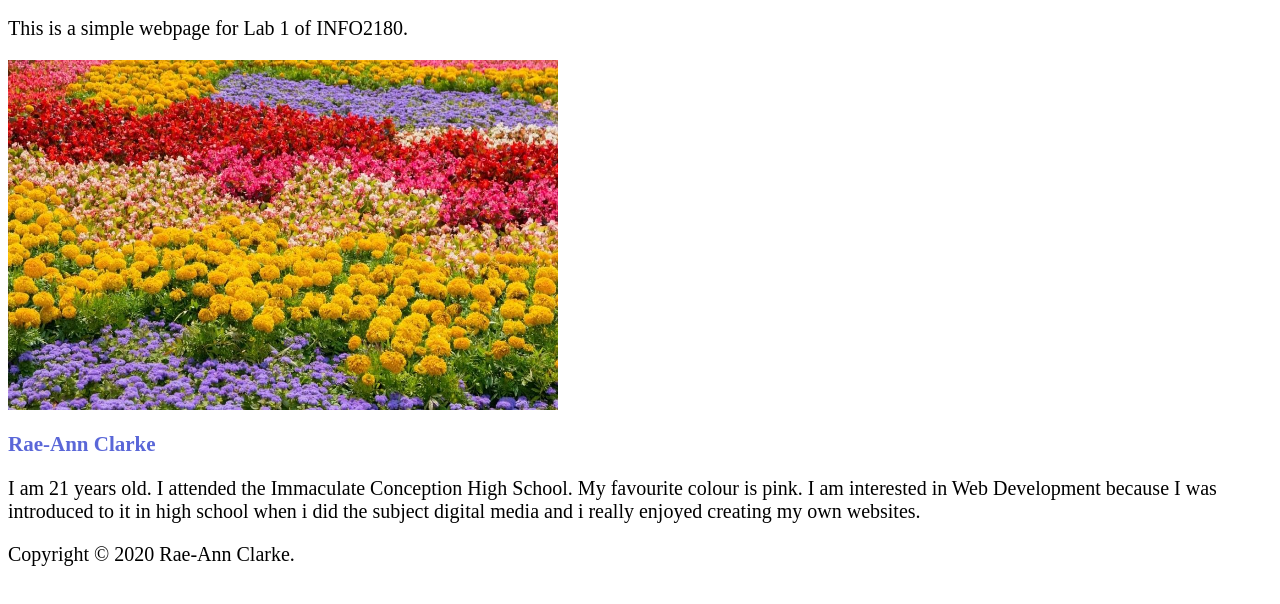
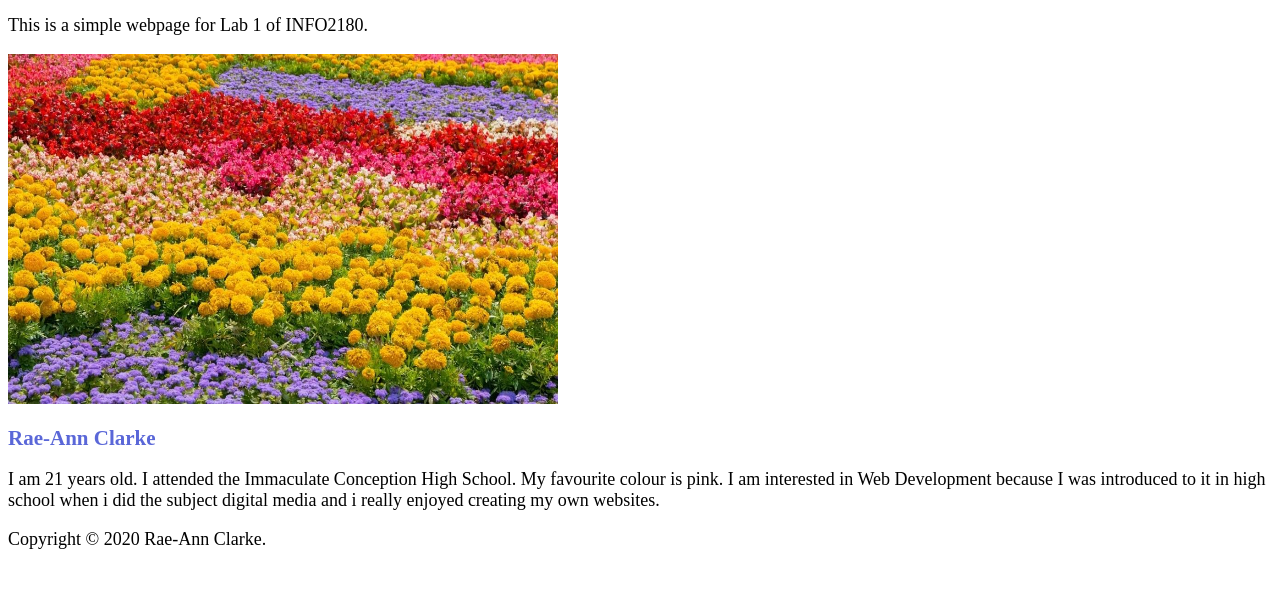
Before and after one commit to CoderTrudy/info2180-lab1, a plain HTML site: page index.html in a window 1280 px wide. Shown: the part 46-650 px from the top of the page. Drawn offline with Linux system fonts and the light colour scheme.

Commit message:
update css

```diff
--- a/styles.css
+++ b/styles.css
@@ -9,5 +9,5 @@ h2{
     color:#5A67D8;
 }
 p{
-    font-size:20px
+    font-size:18px
 }
```
